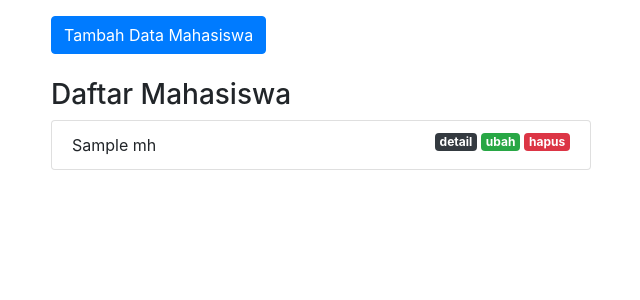
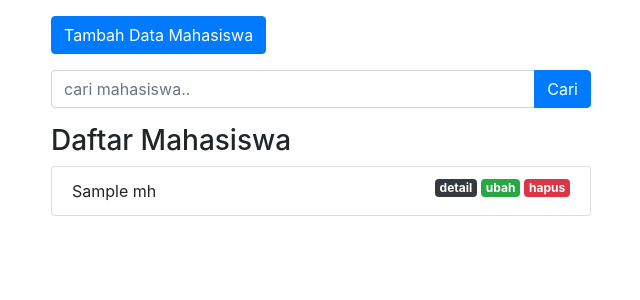
Before and after one commit to rasbulloe/tugas3-rekweb-php-mvc, a PHP site: the page made by app/views/mahasiswa/index.php in a window 1280 px wide. Shown: the part 56-356 px from the top of the page, without its empty margins (34-674 px from the left). Run offline with PHP 8.4, Linux system fonts and the light colour scheme; the template is opened without the code that fills it: most values are stand-ins (such as "Sample title", 1, 10 or a date in 2020); some libraries are stand-ins or nearby versions.

Commit message:
menambahkan fungsi search

```diff
--- a/app/views/mahasiswa/index.php
+++ b/app/views/mahasiswa/index.php
@@ -6,13 +6,31 @@
 		</div>
 	</div>
 
+	<div class="row mb-3">
+		<div class="col-lg-6">
+		<button type="button" class="btn btn-primary tombolTambahData" data-toggle="modal" data-target="#formModal">
+  			Tambah Data Mahasiswa
+		</button>
+		</div>
+	</div>
+
+	<div class="row mb-3">
+		<div class="col-lg-6">
+			<form action="<?= BASEURL; ?>/mahasiswa/cari" method="post">
+				<div class="input-group">
+  					<input type="text" class="form-control" placeholder="cari mahasiswa.." name="keyword" id="keyword" autocomplete="off">
+  						<div class="input-group-append">
+    						<button class="btn btn-primary" type="submit" id="tombolCari">Cari</button>
+  					</div>
+				</div>
+			</form>
+		</div>
+	</div>
+
 
 	<div class="row">
 		<div class="col-6">
-		<button type="button" class="btn btn-primary tombolTambahData" data-toggle="modal" data-target="#formModal">
-  			Tambah Data Mahasiswa
-		</button>
-		<br><br>
+
 			<h3>Daftar Mahasiswa</h3>
 			<ul class="list-group">
 				<?php foreach ($data['mhs'] as $mhs ) : ?>
```
Also changed, not shown: app/controllers/Mahasiswa.php (+11 -0 lines), app/models/Mahasiswa_model.php (+9 -0 lines).
